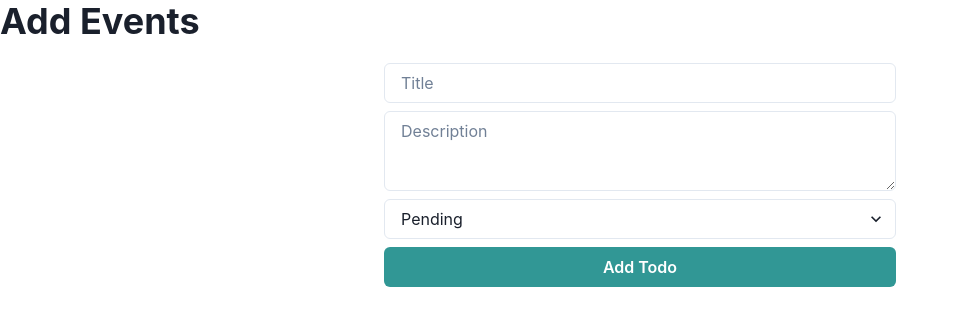
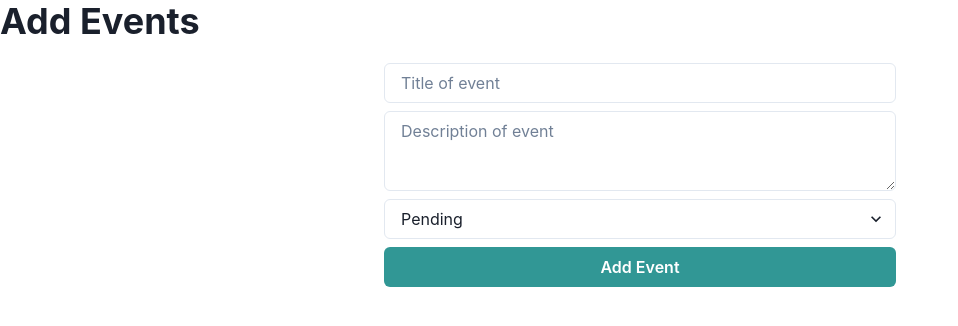
Before and after one commit to CBTech1/CS5513-Week09-2023-30BELC21, a Next.js app: page /events in a window 1280 px wide. Shown: the top 326 px of the page, without its empty margins (0-958 px from the left). Built offline with nearby package versions, Linux system fonts and the light colour scheme; no server answers.

Commit message:
changes to index.js

```diff
--- a/components/AddContacts.jsx
+++ b/components/AddContacts.jsx
@@ -1,5 +1,5 @@
 import React from "react";
-import { Box, Input, Button, Textarea, Stack, useToast } from "@chakra-ui/react";
+import { Box, Input, Button, Textarea, Stack, Select, useToast } from "@chakra-ui/react";
 import useAuth from "../hooks/useAuth";
 import { addContact } from "../api/contacts";
 const AddContact = () => {
--- a/components/AddEvents.jsx
+++ b/components/AddEvents.jsx
@@ -48,12 +48,12 @@ const AddTodo2 = () => {
         <Box w="40%" margin={"0 auto"} display="block" mt={5}>
             <Stack direction="column">
                 <Input
-                    placeholder="Title"
+                    placeholder="Title of event"
                     value={title}
                     onChange={(e) => setTitle(e.target.value)}
                 />
                 <Textarea
-                    placeholder="Description"
+                    placeholder="Description of event"
                     value={description}
                     onChange={(e) => setDescription(e.target.value)}
                 />
@@ -80,7 +80,7 @@ const AddTodo2 = () => {
                     colorScheme="teal"
                     variant="solid"
                 >
-                    Add Todo
+                    Add Event
                 </Button>
             </Stack>
         </Box>
--- a/pages/index.js
+++ b/pages/index.js
@@ -29,8 +29,6 @@ export default function Home() {
           <TabPanel>
             <Box>
               <p>Create an Event</p>
-              <AddEvents />
-              <EventsList />
             </Box>
           </TabPanel>
           <TabPanel>
```
